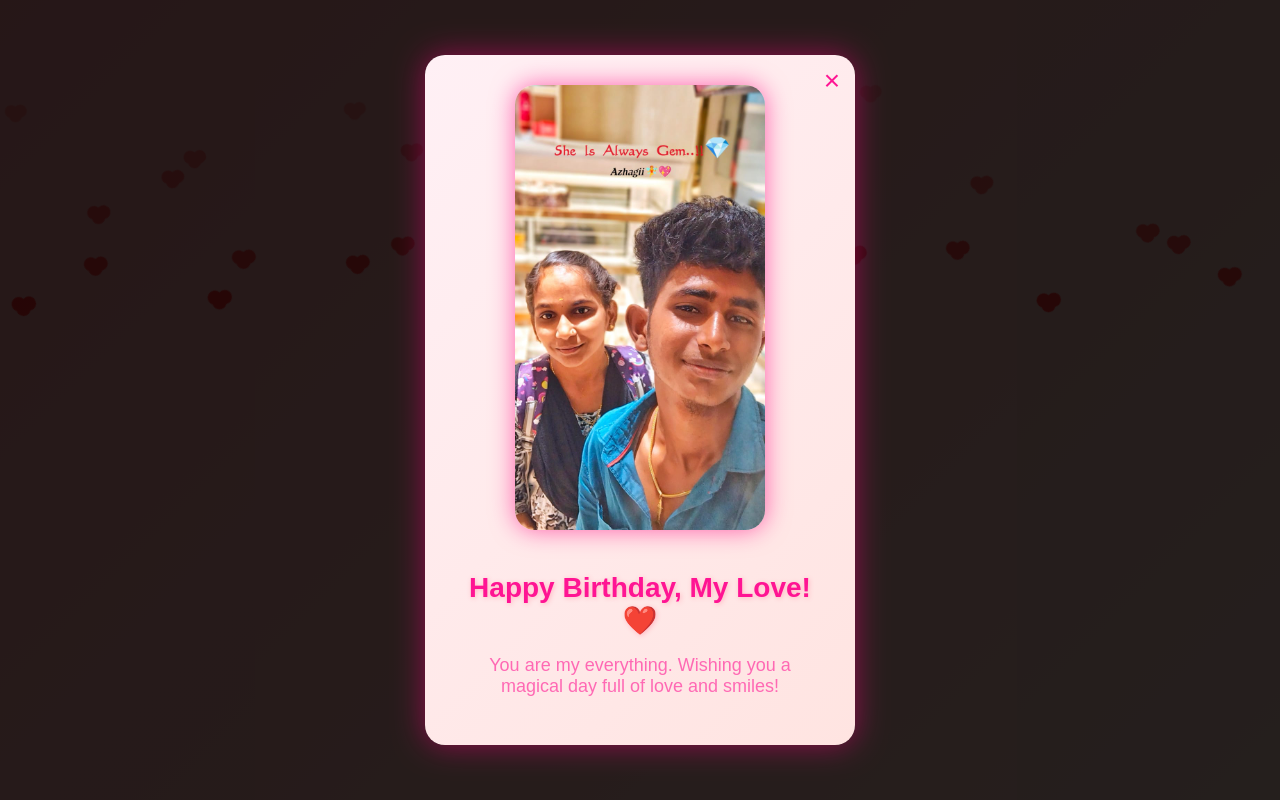
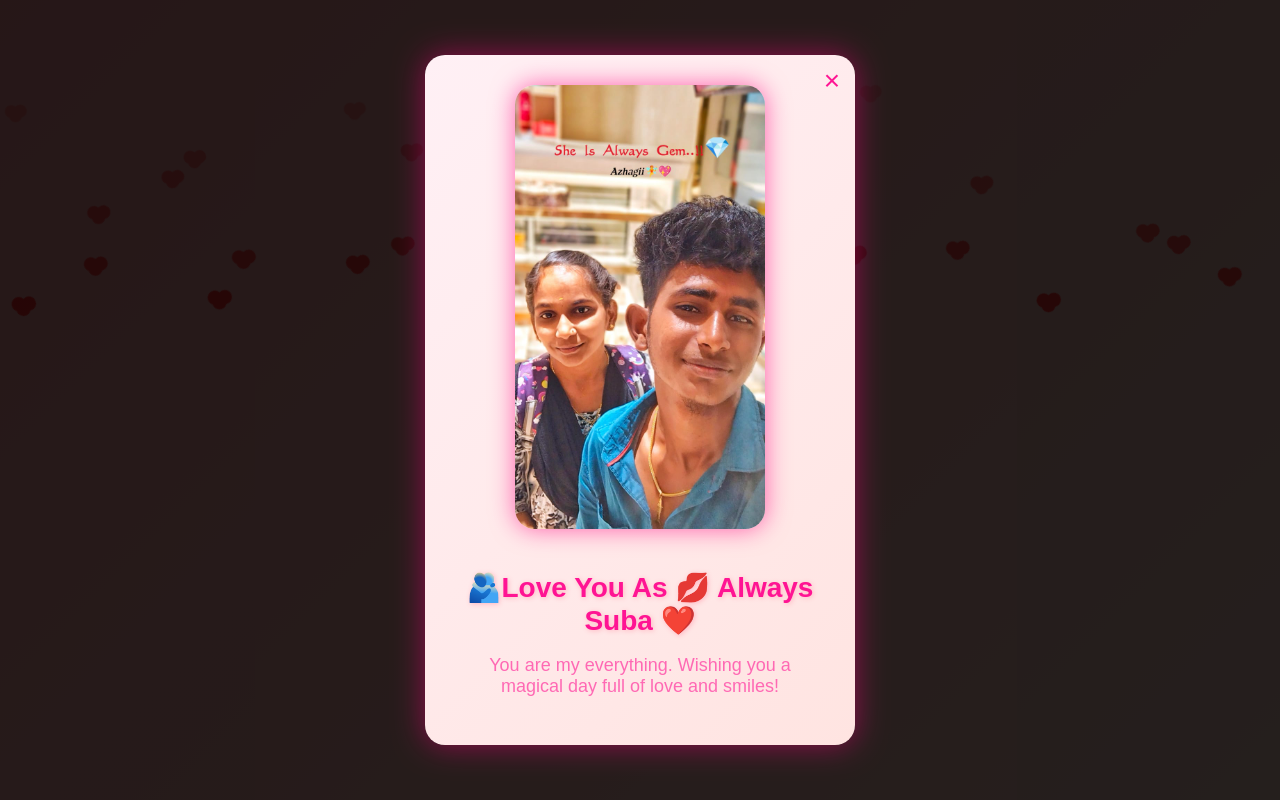
Before and after one commit to vipersoul135-cyber/shiba-birhtday, a plain HTML site: page index.html in a window 1280 px wide. Both pictures are taken after a click on the element 640 px from the left and 400 px from the top of the page. Drawn offline with Linux system fonts and the light colour scheme.

Commit message:
Update index.html

```diff
--- a/index.html
+++ b/index.html
@@ -195,7 +195,7 @@
         <div class="popup-content">
             <span class="close" onclick="closePopup()">&times;</span>
             <img src="img/WhatsApp Image 2026-03-31 at 12.38.28 PM.jpeg" alt="Her Photo">
-            <h2>Happy Birthday, My Love! ❤️</h2>
+            <h2> 🫂Love You As 💋 Always Suba ❤️</h2>
             <p>You are my everything. Wishing you a magical day full of love and smiles!</p>
         </div>
     </div>
```
